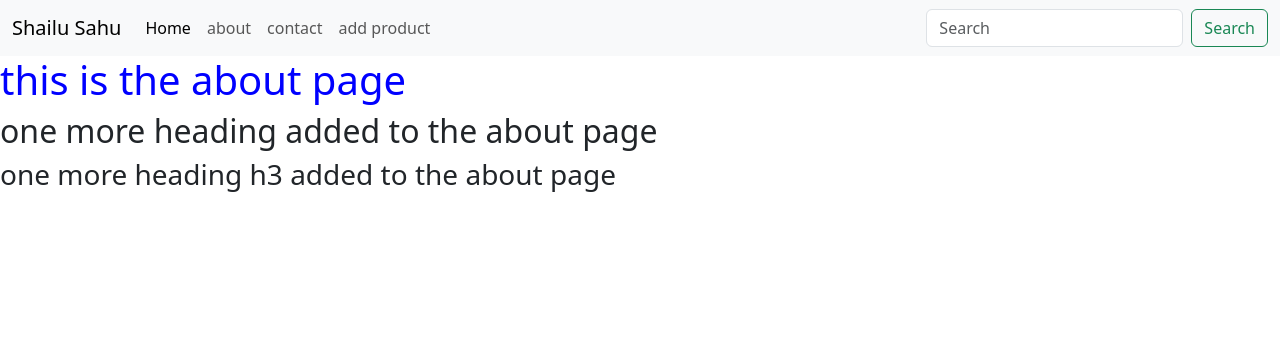
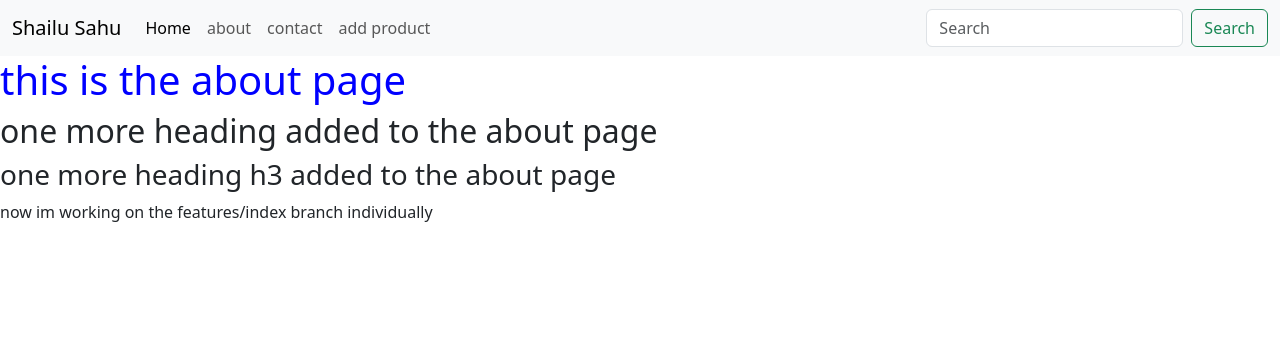
Before and after one commit to shailendra-sahu-43/first_django_project, a Django app: page /about in a window 1280 px wide. Shown: the top 356 px of the page. Run offline with Django 5.2, Linux system fonts and the light colour scheme.

Commit message:
add about page paragraph

```diff
--- a/new_project/templates/about.html
+++ b/new_project/templates/about.html
@@ -5,4 +5,5 @@
 <h1> this is the about page </h1>
 <h2> one more heading added to the about page</h2>
 <h3> one more heading h3 added to the about page</h3>
+<p> now im working on the features/index branch individually </p>
 {% endblock %}
```
